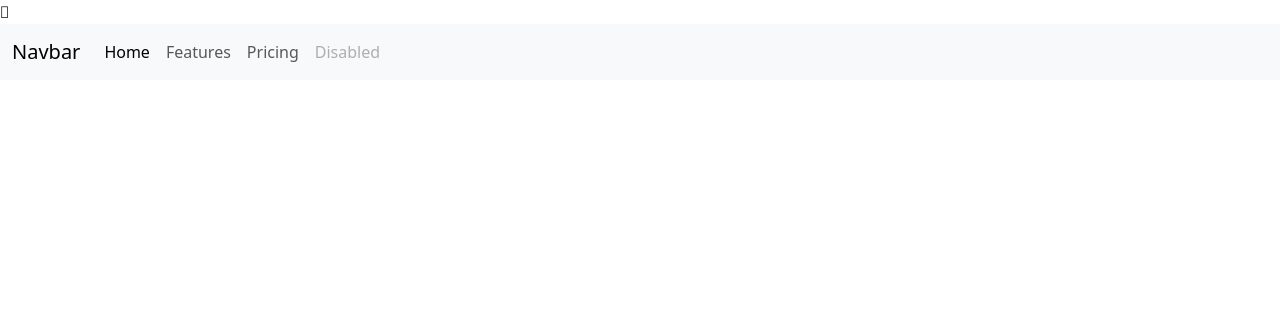
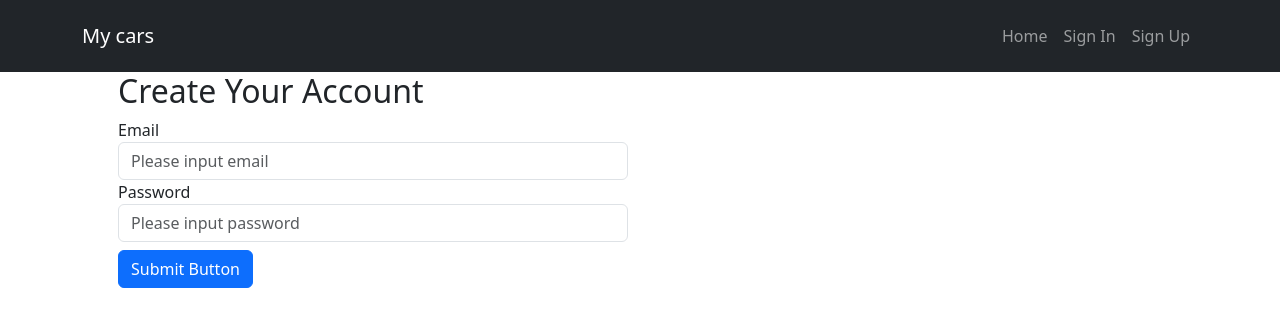
Before and after one commit to Fangmbeng/flask_car, a Flask app: page /signup in a window 1280 px wide. Shown: the top 327 px of the page. Run offline with Flask 3, Linux system fonts and the light colour scheme.

Commit message:
fangmbeng

```diff
--- a/main_folder/templates/base.html
+++ b/main_folder/templates/base.html
@@ -9,6 +9,9 @@
 </head>
 <body>
     	{% include "nav.html" %}
+
+    {% block content %}
+    {% endblock %}
     <script src="	https://cdn.jsdelivr.net/npm/bootstrap@5.3.0-alpha3/dist/js/bootstrap.bundle.min.js"></script>
 </body>
 </html>
--- a/main_folder/templates/nav.html
+++ b/main_folder/templates/nav.html
@@ -1,16 +1,36 @@
-<nav class="navbar navbar-expand-lg bg-body-tertiary">
-    <div class="container-fluid">
-      <a class="navbar-brand" href="#">Navbar</a>
-      <button class="navbar-toggler" type="button" data-bs-toggle="collapse" data-bs-target="#navbarNavAltMarkup" aria-controls="navbarNavAltMarkup" aria-expanded="false" aria-label="Toggle navigation">
-        <span class="navbar-toggler-icon"></span>
-      </button>
-      <div class="collapse navbar-collapse" id="navbarNavAltMarkup">
-        <div class="navbar-nav">
-          <a class="nav-link active" aria-current="page" href="#">Home</a>
-          <a class="nav-link" href="#">Features</a>
-          <a class="nav-link" href="#">Pricing</a>
-          <a class="nav-link disabled">Disabled</a>
-        </div>
+<nav class="navbar navbar-expand-lg bg-dark navbar-dark py-3 fixed-top">
+  <div class="container">
+      <a href="/" class="navbar-brand">My cars</a>
+      <button
+          class="navbar-toggler"
+          type="button"
+          data-bs-toggle="collapse"
+          data-bs-target="#navmenu"
+      ><span class="navbar-toggler-icon"></span></button>
+      <div class="collapse navbar-collapse" id="navmenu">
+          <ul class="navbar-nav ms-auto">
+              <li class="nav-item">
+                  <a href="{{ url_for('site.home') }}" class="nav-link">Home</a>
+              </li>
+              {% if current_user.is_authenticated %}
+              <li class="nav-item">
+                  <a href="/profile" class="nav-link">Profile</a>
+              </li>
+              <li class="nav-item">
+                  <a href="{{ url_for('auth.logout') }}" class="nav-link">Logout</a>
+              </li>
+              <<li class="nav-item">
+                  <a href="{{ url_for('api.getdata') }}" class="nav-link">Data</a>
+              </li>
+              {% else %}
+              <li class="nav-item">
+                  <a href="{{ url_for('auth.signin') }}" class="nav-link">Sign In</a>
+              </li>
+              <li class="nav-item">
+                  <a href="{{ url_for('auth.signup') }}" class="nav-link">Sign Up</a>
+              </li>
+              {% endif %}
+          </ul>
       </div>
-    </div>
-  </nav>
+  </div>
+</nav>
```
Also changed, not shown: main_folder/site/site_templates/index.html (+12 -0 lines), main_folder/site/site_templates/profile.html (+12 -0 lines).
